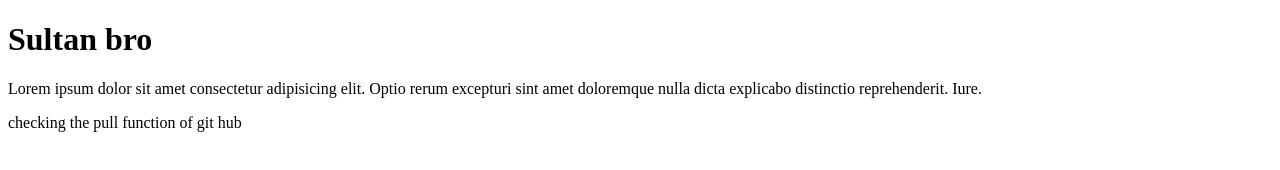
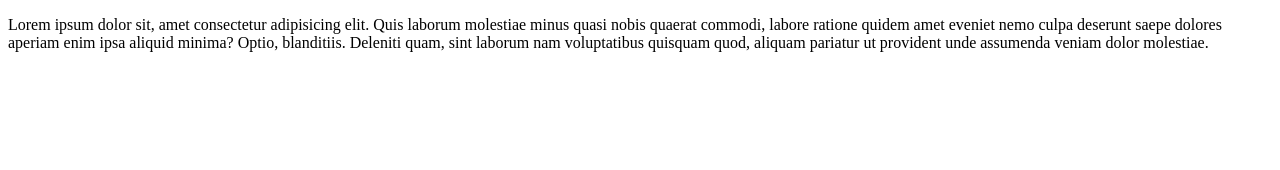
Before and after one commit to sultan93291/First_Project, a plain HTML site: page index.html in a window 1280 px wide. Drawn offline with Linux system fonts and the light colour scheme.

Commit message:
p-tag added once agian

```diff
--- a/index.html
+++ b/index.html
@@ -10,12 +10,10 @@
 
 <body>
 
-  <h1>Sultan bro </h1>
-
-  <p> Lorem ipsum dolor sit amet consectetur adipisicing elit. Optio rerum excepturi sint amet doloremque nulla dicta
-    explicabo distinctio reprehenderit. Iure. </p>
-
-  <p> checking the pull function of git hub </p>
+  <p> Lorem ipsum dolor sit, amet consectetur adipisicing elit. Quis laborum molestiae minus quasi nobis quaerat
+    commodi, labore ratione quidem amet eveniet nemo culpa deserunt saepe dolores aperiam enim ipsa aliquid minima?
+    Optio, blanditiis. Deleniti quam, sint laborum nam voluptatibus quisquam quod, aliquam pariatur ut provident unde
+    assumenda veniam dolor molestiae.</p>
 
 </body>
 
```
